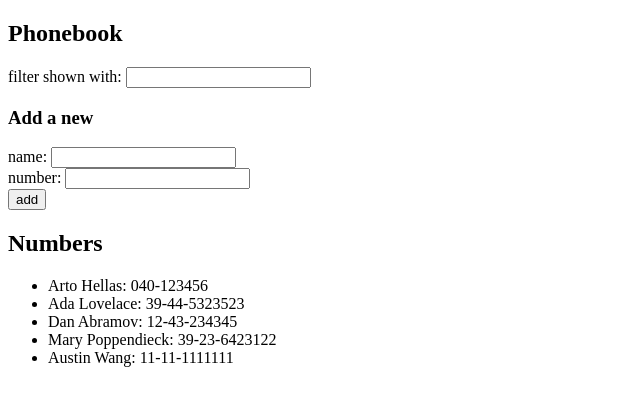
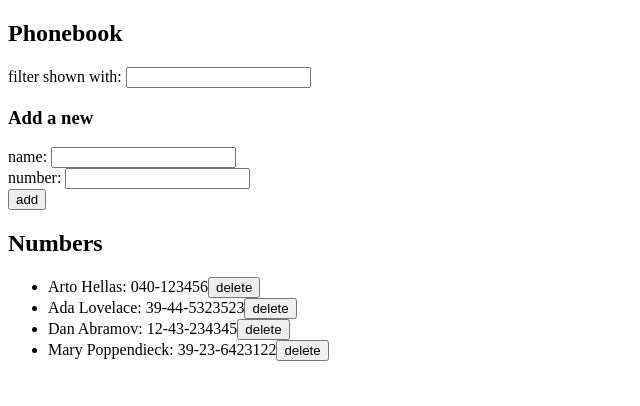
Before and after one commit to AustinWang0120/fso_phonebook, a React (Create React App) app: page / in a window 1280 px wide. Shown: the top 406 px of the page, without its empty margins (0-640 px from the left). Built offline with nearby package versions, Linux system fonts and the light colour scheme; data requests are answered from the project's data file.

Commit message:
Finish exercise 2.14

```diff
--- a/db.json
+++ b/db.json
@@ -19,11 +19,6 @@
       "name": "Mary Poppendieck",
       "number": "39-23-6423122",
       "id": 4
-    },
-    {
-      "id": 5,
-      "name": "Austin Wang",
-      "number": "11-11-1111111"
     }
   ]
 }
--- a/src/App.js
+++ b/src/App.js
@@ -18,8 +18,6 @@ const App = () => {
       })
   }, [])
 
-  const personsToShow = persons.filter((person) => (person.name.toLowerCase().includes(filter.toLowerCase())))
-
   return (
     <div>
       <h2>Phonebook</h2>
@@ -34,7 +32,7 @@ const App = () => {
         setNewNumber={setNewNumber}
       />
       <h2>Numbers</h2>
-      <PeopleList personsToShow={personsToShow} />
+      <PeopleList persons={persons} setPersons={setPersons} filter={filter} />
     </div>
   )
 }
--- a/src/components/PeopleList.js
+++ b/src/components/PeopleList.js
@@ -1,7 +1,29 @@
-const PeopleList = ({personsToShow}) => {
+import personService from "../services/persons"
+
+const PeopleList = ({persons, setPersons, filter}) => {
+  const deletePerson = (id) => {
+    const targetPerson = persons.find((person) => (person.id === id))
+    if (window.confirm(`Delete ${targetPerson.name}?`)) {
+      // delete person from the backend
+      personService
+        .remove(id)
+        .then((data) => {
+          // delete person from the frontend
+          setPersons(persons.filter((person) => person.id !== id))
+        })
+    }
+  }
+
+  const personsToShow = persons.filter((person) => (person.name.toLowerCase().includes(filter.toLowerCase())))
+
   return (
     <ul>
-      {personsToShow.map((person) => (<li key={person.id}>{person.name}: {person.number}</li>))}
+      {personsToShow.map((person) => (
+        <li key={person.id}>
+          {person.name}: {person.number}
+          <button onClick={() => deletePerson(person.id)}>delete</button>
+        </li>
+      ))}
     </ul>
   )
 }
--- a/src/services/persons.js
+++ b/src/services/persons.js
@@ -14,8 +14,12 @@ const update = (id, changedPersonObject) => {
   return axios.put(`${baseUrl}/${id}`, changedPersonObject).then((res) => (res.data))
 }
 
+const remove = (id) => {
+  return axios.delete(`${baseUrl}/${id}`).then((res) => (res.data))
+}
+
 const serviceObject = {
-  getAll, create, update
+  getAll, create, update, remove
 }
 
 export default serviceObject
```
